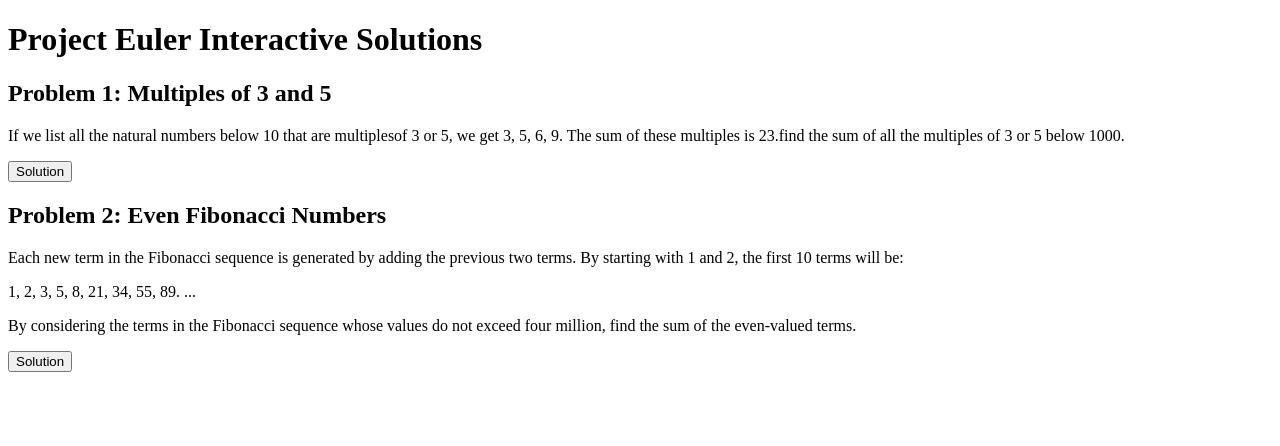
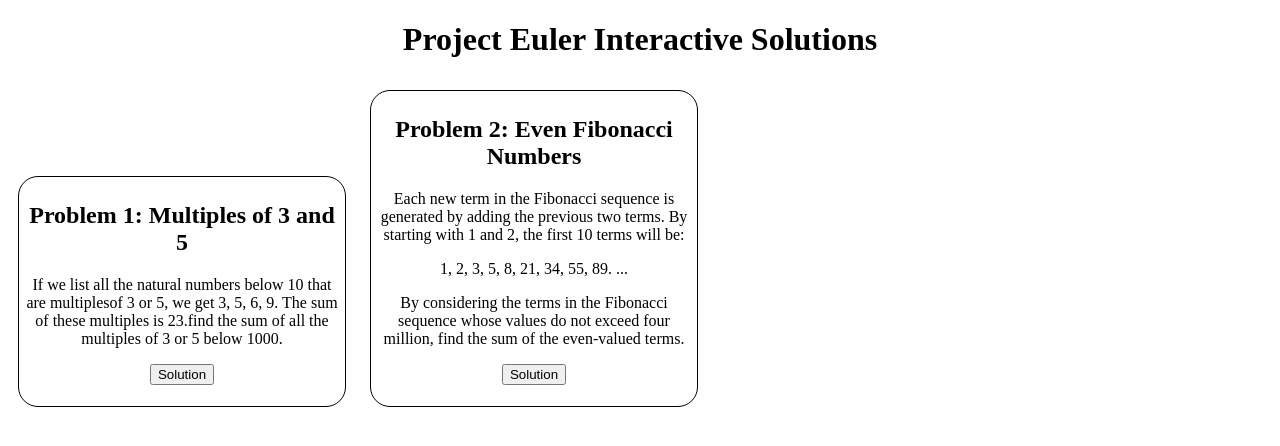
Before and after one commit to LeprechaunWizard/project_euler, a plain HTML site: page index.html in a window 1280 px wide. Drawn offline with Linux system fonts and the light colour scheme.

Commit message:
Added some css

```diff
--- a/index.html
+++ b/index.html
@@ -2,7 +2,7 @@
 <html>
     <head>
         <title>Project Euler</title>
-        <link rel="stylesheet" href="style.css" type="css/text">
+        <link rel="stylesheet" href="style.css" type="text/css">
         <script src="main.js"></script>
     </head>
     <body>
--- a/style.css
+++ b/style.css
@@ -0,0 +1,14 @@
+h1 {
+    text-align: center;
+}
+
+.problem {
+    border: 1px solid black;
+    border-radius: 20px;
+    margin: 10px;
+    padding: 5px;
+    display: inline-block;
+    text-align: center;
+    width: 25%;
+
+}
```
